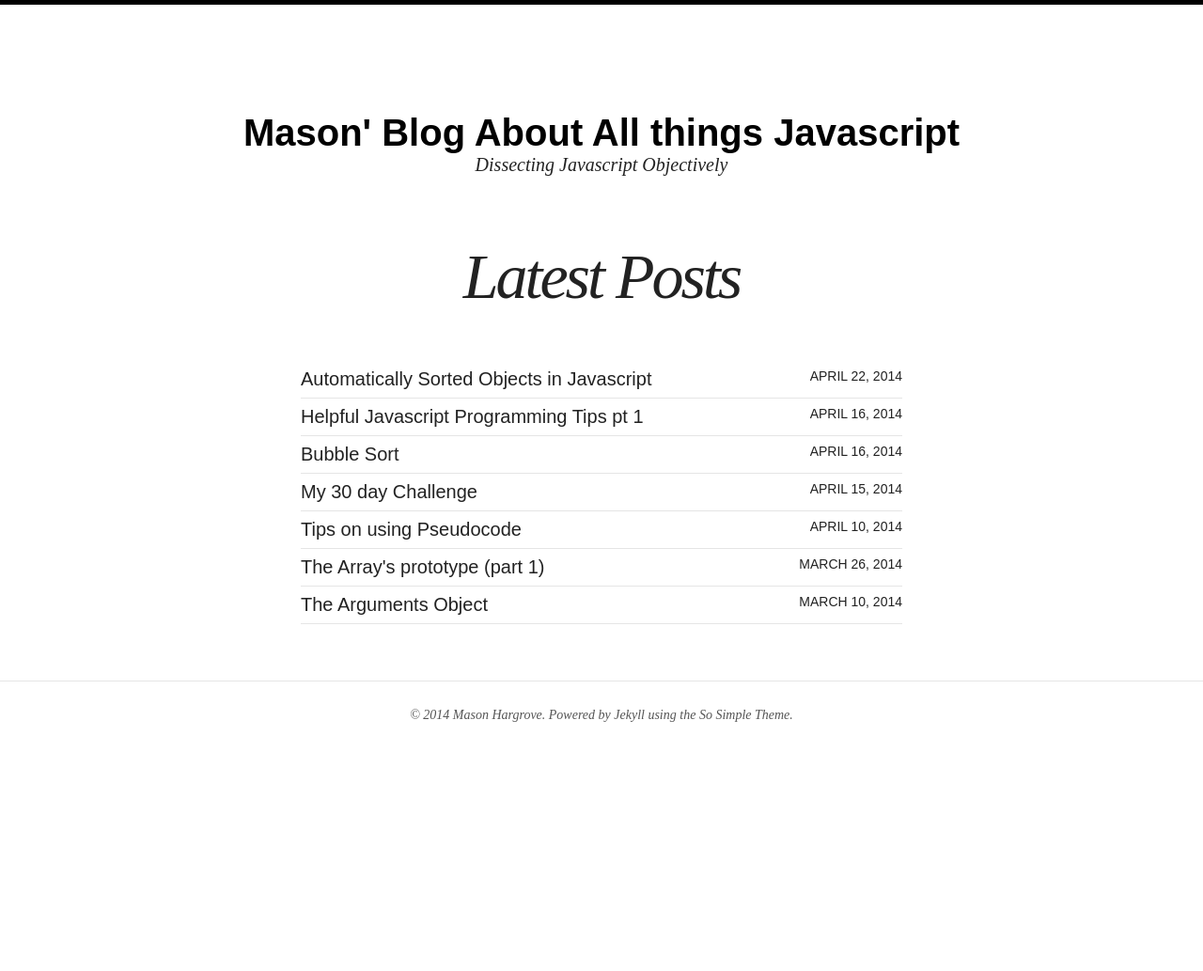
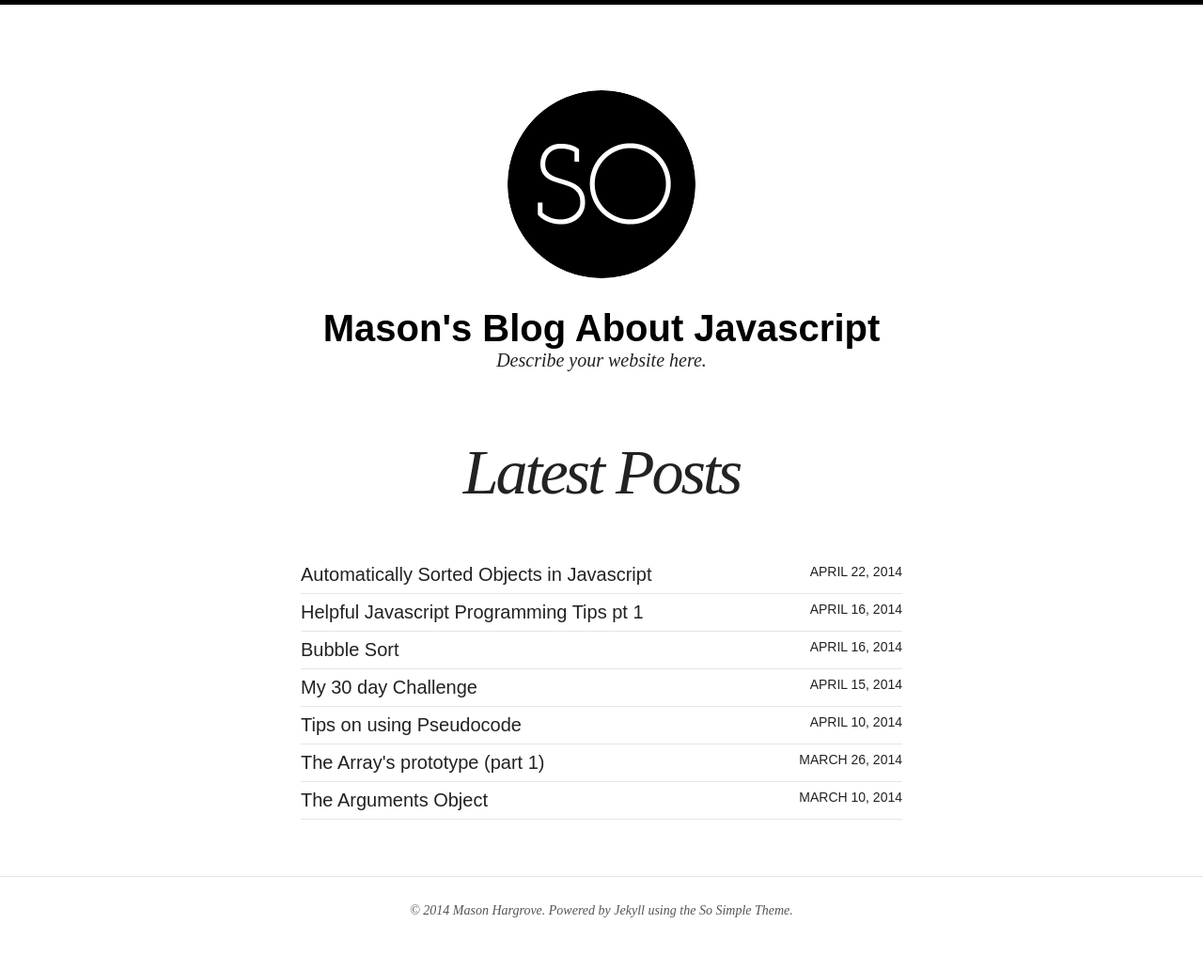
Before and after one commit to maseh87/maseh87.github.io, a Jekyll site: the page built from index.html, in a window 1280 px wide. Shown: the whole page at 94% size. Built offline with Jekyll 4.4.1, drawn with Linux system fonts in a browser that asks for light colours; nearby versions of some CDN libraries; the list of posts is cut into pages by our own code; comment, search, counter and statistics services are not loaded; before the commit the page ends 900 px from its top, so only the background shows below that.

Commit message:
new yml page

```diff
--- a/_config.yml
+++ b/_config.yml
@@ -1,32 +1,31 @@
-title:            Mason' Blog About All things Javascript
-description:      Dissecting Javascript Objectively
-disqus_shortname: maseh87
-#Your site's domain goes here. Leave localhost server or blank when working locally.
+title:            Mason's Blog About Javascript
+description:      Describe your website here.
+logo:             site-logo.png
+disqus_shortname:
+search:           true
+# Change url to your domain. Leave localhost server or blank when working locally.
+# You don't need to specify the protocol if you want it available on http and https. Example: //localhost:4000
 url:              http://maseh87.github.io
 
 # Owner/author information
 owner:
   name:           Mason Hargrove
   avatar:         bio-photo.jpg
-  bio:            "Knowledge is Power"
-  email:          maseh87@gmail.com
+  email:          you@email.com
   # Social networking links used in footer. Update and remove as you like.
-  twitter: maseh87
+  twitter:
   facebook:
-  github: maseh87
+  github:
   stackexchange:
-  linkedin: maseh87
+  linkedin:
   instagram:
   flickr:
   tumblr:
   # For Google Authorship https://plus.google.com/authorship
-  google_plus: maseh87
-
-# Background image to be tiled on all pages
-background: witewall_3.png
+  google_plus:
 
 # Analytics and webmaster tools stuff goes here
-google_analytics: UA-44212105-2
+google_analytics:
 google_verify:
 # https://ssl.bing.com/webmaster/configure/verify/ownership Option 2 content= goes here
 bing_verify:
@@ -34,37 +33,38 @@
 # Links to include in top navigation
 # For external links add external: true
 links:
-  # - title: Theme Setup
-  #   url: /theme-setup
-  # - title: External Link
-  #   url: http://mademistakes.com
-  #   external: true
+  - title: About
+    url: /about/
+  - title: Articles
+    url: /articles/
+  - title: Theme Setup
+    url: /theme-setup/
+  - title: Made Mistakes
+    url: http://mademistakes.com
+    external: true
 
 # http://en.wikipedia.org/wiki/List_of_tz_database_time_zones
-timezone:    America/Los_Angeles
+timezone:    America/New_York
 future:      true
-pygments:    true
+highlighter: pygments
 markdown:    kramdown
 
 # https://github.com/mojombo/jekyll/wiki/Permalinks
 permalink:   /:categories/:title/
-
-# Amount of post to show on home page
-paginate: 2
 
 kramdown:
   auto_ids: true
   footnote_nr: 1
   entity_output: as_char
   toc_levels: 1..6
-  use_coderay: true
+  use_coderay: false
 
   coderay:
-    coderay_line_numbers: nil
+    coderay_line_numbers:
     coderay_line_numbers_start: 1
     coderay_tab_width: 4
     coderay_bold_every: 10
     coderay_css: class
 
 include: [".htaccess"]
-exclude: ["lib", "config.rb", "Capfile", "config", "log", "Rakefile", "Rakefile.rb", "tmp", "less", "*.sublime-project", "*.sublime-workspace", "test", "spec", "Gruntfile.js", "package.json", "node_modules"]
+exclude: ["lib", "config.rb", "Gemfile", "Capfile", "README.md", "LICENSE", "Gemfile.lock", "config", "log", "Rakefile", "Rakefile.rb", "tmp", "less", "*.sublime-project", "*.sublime-workspace", "test", "spec", "Gruntfile.js", "package.json", "node_modules"]
```
